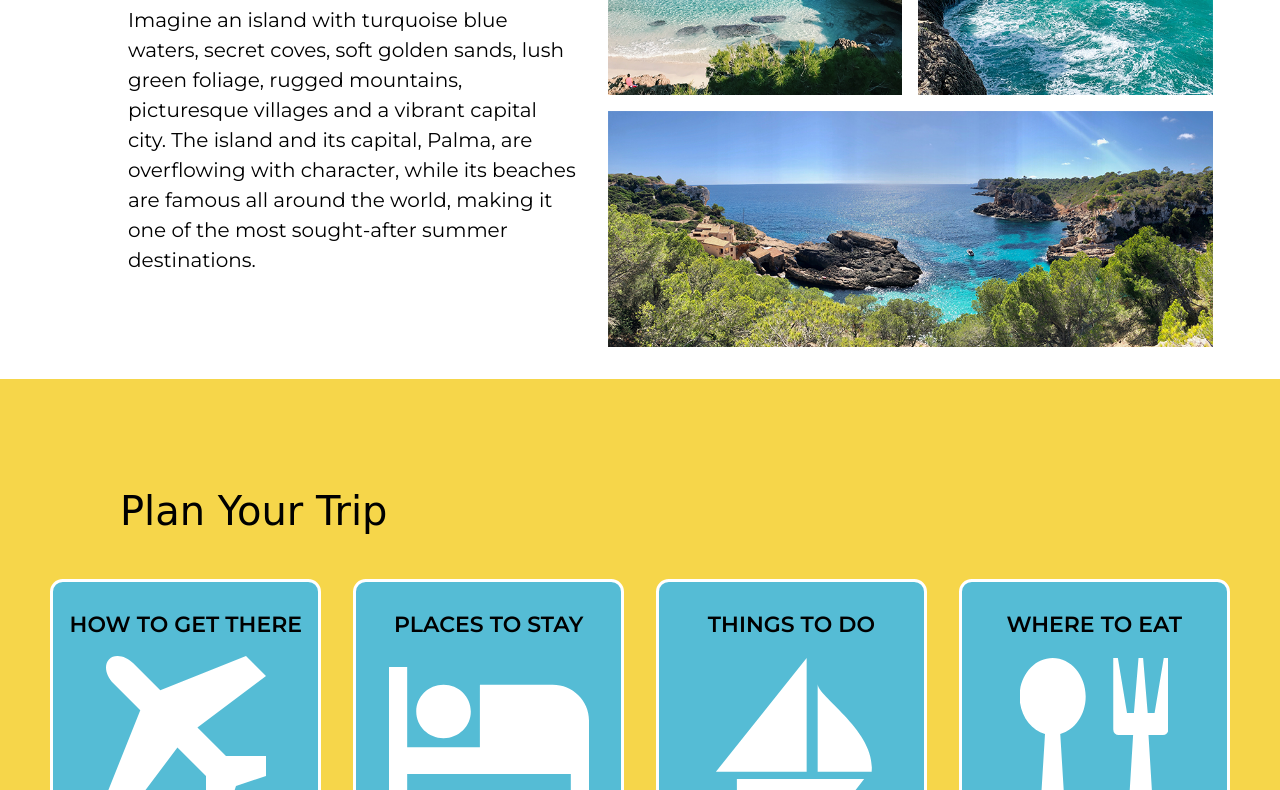
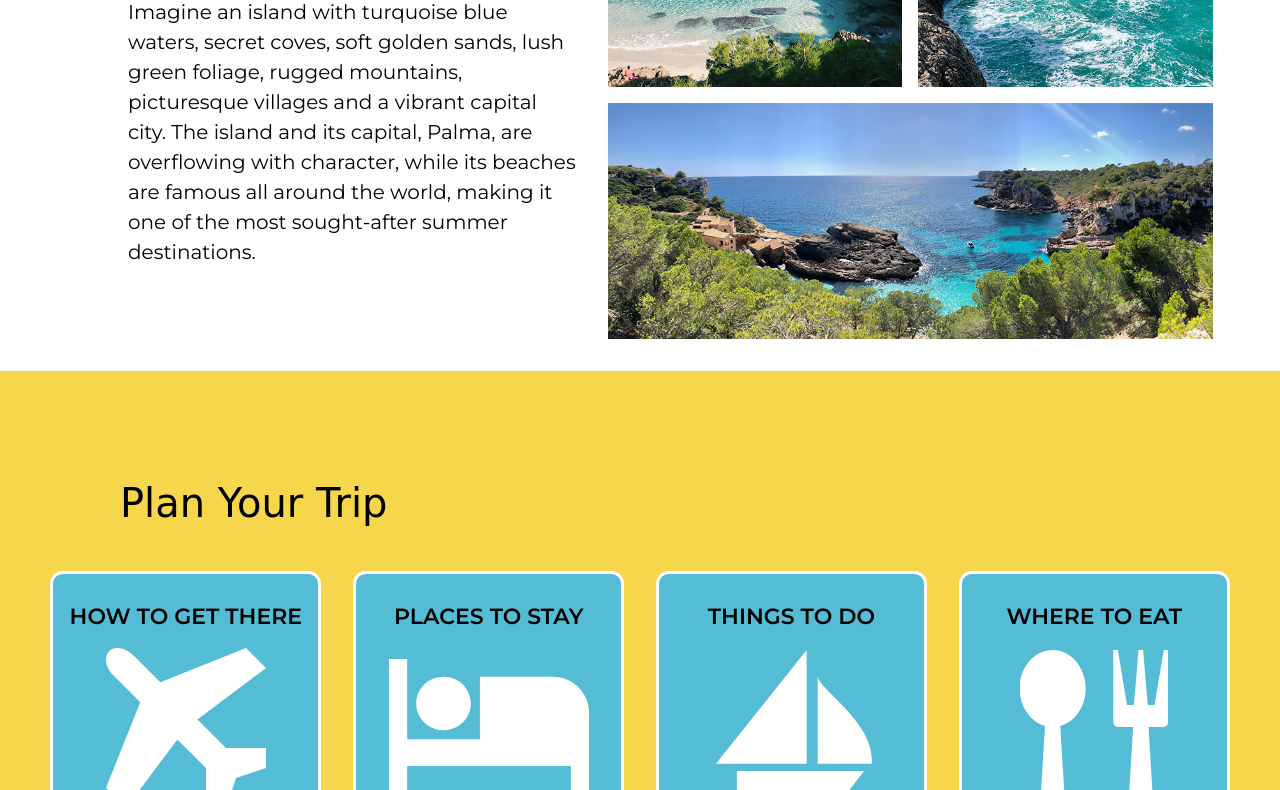
Before and after one commit to tichihar/wunderlust, a plain HTML site: page wunderlust-majorca.html in a window 1280 px wide. Shown: the part 369-1159 px from the top of the page. Drawn offline with Linux system fonts and the light colour scheme; a web font is replaced by a local one.

```diff
--- a/styles.css
+++ b/styles.css
@@ -665,9 +665,6 @@
         gap: 2em;
     }
 
-    #plan div {
-
-    }
     #plan section {
         height: 18em;
     }
@@ -768,7 +765,7 @@
     }
 
     main {
-        margin-top: 10em;
+        padding-top: 3em;
     }
 
     #intro {
```
